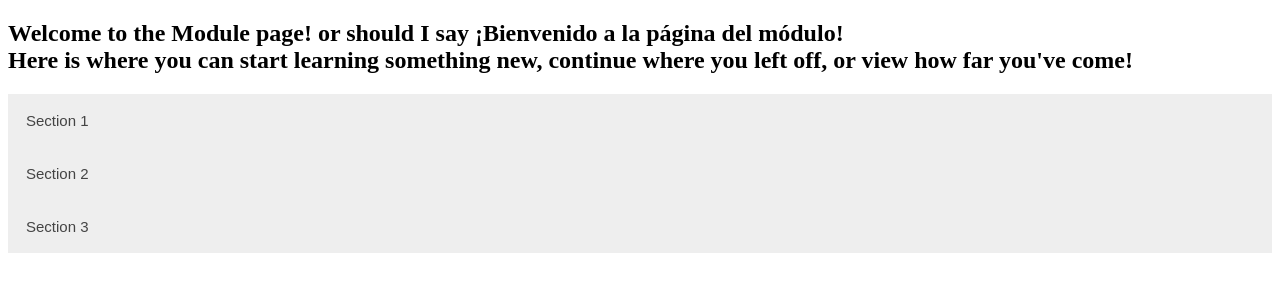
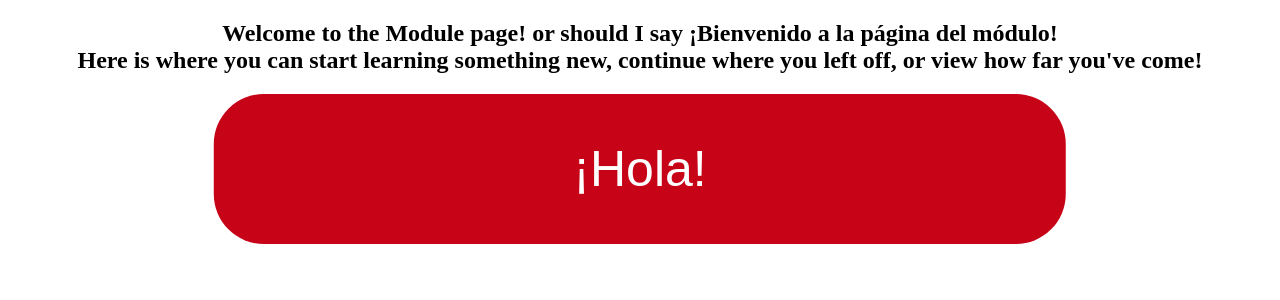
Before and after one commit to Shane-oo/language_Pro, a Flask app: page /module_page in a window 1280 px wide. Shown: the top 300 px of the page. Run offline with Flask 2, Linux system fonts and the light colour scheme.

Commit message:
in progress accordion

```diff
--- a/app/static/js/module_page.js
+++ b/app/static/js/module_page.js
@@ -1,4 +1,5 @@
-window.onload = function () {
+window.onload = function() {
+
 var acc = document.getElementsByClassName("accordion");
 var i;
 console.log(acc)
@@ -13,4 +14,27 @@ for (i = 0; i < acc.length; i++) {
     }
   });
     }
+
+
+
 }
+function move() {
+    var i = 0;
+  if (i == 0) {
+    i = 1;
+    var elem = document.getElementById("module1Bar");
+    console.log(elem)
+    var width = 10;
+    var id = setInterval(frame, 10);
+    function frame() {
+      if (width >= 100) {
+        clearInterval(id);
+        i = 0;
+      } else {
+        width++;
+        elem.style.width = width + "%";
+        elem.innerHTML = width + "%";
+      }
+    }
+  }
+}
--- a/app/static/modulePageStyle.css
+++ b/app/static/modulePageStyle.css
@@ -1,18 +1,28 @@
+.desc_module_page{
+    text-align: center;
+}
+.accord_container{
+    position: absolute;
+    left: 50%;
+    transform: translate(-50%);
+    width: 66.6%;
+    }
 .accordion {
-    background-color: #eee;
-    color: #444;
+    background-color: 	rgba(199,3,24,255);
+    color: white;
     cursor: pointer;
     padding: 18px;
     width: 100%;
+    height: 150px;
     border: none;
-    text-align: left;
+    text-align: middle;
     outline: none;
-    font-size: 15px;
+    font-size: 50px;
     transition: 0.4s;
+    border-radius: 50px;
   }
-
   .active, .accordion:hover {
-    background-color: #ccc;
+    background-color: rgba(182,0,34,255);
   }
 
   .panel {
--- a/app/templates/module_page.html
+++ b/app/templates/module_page.html
@@ -22,20 +22,22 @@
         </h2>
     </div>
     <!--Accordian drop down module menu-->
-    <button class="accordion">Section 1</button>
+    <div class = "accord_container">
+        <button class="accordion">¡Hola!</button>
 
+        <div class="panel">
+            <div class = "module_title">
+                <p>
+                <h3>Learning Hello! Aprendiendo ¡hola!</h3>
+                <h7>How to greet people in Spanish</h7>
+           </p>
+           </div>
+           <div class = "progress_bar">
+               <div id = "module1Bar">0%</div>
+               <br>
+               <button onclick = "move()">Click Me</button>
+           </div>
+        </div>
 
-    <div class="panel">
-        <p>Lorem ipsum dolor sit amet, consectetur adipisicing elit, sed do eiusmod tempor incididunt ut labore et dolore magna aliqua. Ut enim ad minim veniam, quis nostrud exercitation ullamco laboris nisi ut aliquip ex ea commodo consequat.</p>
-    </div>
-
-    <button class="accordion">Section 2</button>
-    <div class="panel">
-        <p>Lorem ipsum dolor sit amet, consectetur adipisicing elit, sed do eiusmod tempor incididunt ut labore et dolore magna aliqua. Ut enim ad minim veniam, quis nostrud exercitation ullamco laboris nisi ut aliquip ex ea commodo consequat.</p>
-    </div>
-
-    <button class="accordion">Section 3</button>
-    <div class="panel">
-        <p>Lorem ipsum dolor sit amet, consectetur adipisicing elit, sed do eiusmod tempor incididunt ut labore et dolore magna aliqua. Ut enim ad minim veniam, quis nostrud exercitation ullamco laboris nisi ut aliquip ex ea commodo consequat.</p>
     </div>
 </body>
```
Also changed, not shown: other parts of app/static/modulePageStyle.css (+26 -0 lines).
